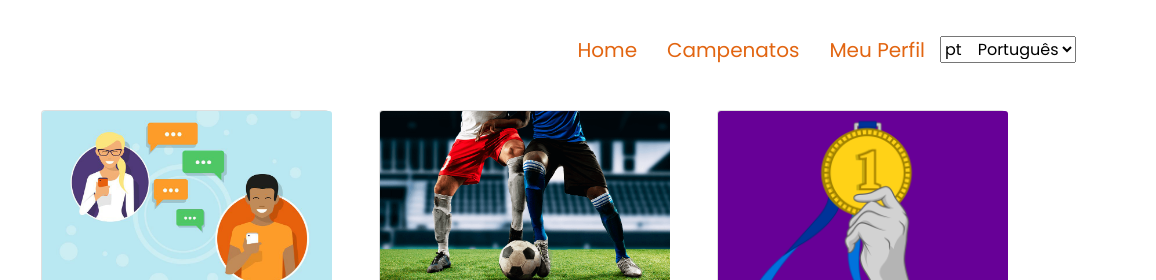
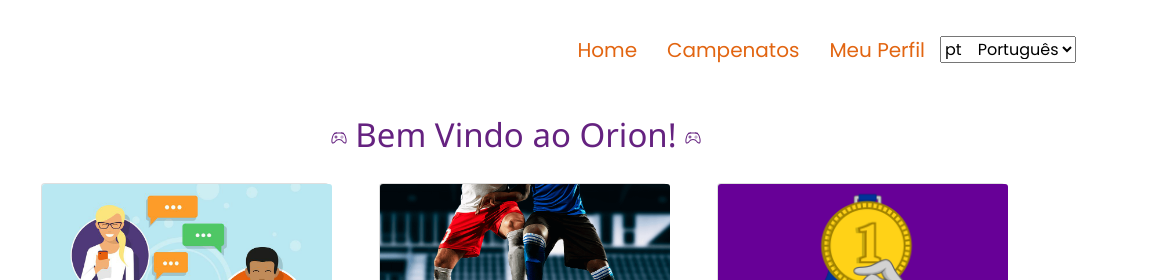
Before and after one commit to Guilhermeferreir/PdsOrion2022, a plain HTML site: page Home_Inside/index.html in a window 1280 px wide. Shown: the top 280 px of the page, 124-1280 px from the left. Drawn offline with nearby package versions, Linux system fonts and the light colour scheme.

Commit message:
update Home_Inside

```diff
--- a/Home_Inside/index.html
+++ b/Home_Inside/index.html
@@ -28,6 +28,15 @@
       </ul>
     </nav>
   </header>
+  <div class="titulo">
+    <h1><svg xmlns="http://www.w3.org/2000/svg" width="16" height="16" fill="currentColor" class="bi bi-controller" viewBox="0 0 16 16">
+      <path d="M11.5 6.027a.5.5 0 1 1-1 0 .5.5 0 0 1 1 0zm-1.5 1.5a.5.5 0 1 0 0-1 .5.5 0 0 0 0 1zm2.5-.5a.5.5 0 1 1-1 0 .5.5 0 0 1 1 0zm-1.5 1.5a.5.5 0 1 0 0-1 .5.5 0 0 0 0 1zm-6.5-3h1v1h1v1h-1v1h-1v-1h-1v-1h1v-1z"/>
+      <path d="M3.051 3.26a.5.5 0 0 1 .354-.613l1.932-.518a.5.5 0 0 1 .62.39c.655-.079 1.35-.117 2.043-.117.72 0 1.443.041 2.12.126a.5.5 0 0 1 .622-.399l1.932.518a.5.5 0 0 1 .306.729c.14.09.266.19.373.297.408.408.78 1.05 1.095 1.772.32.733.599 1.591.805 2.466.206.875.34 1.78.364 2.606.024.816-.059 1.602-.328 2.21a1.42 1.42 0 0 1-1.445.83c-.636-.067-1.115-.394-1.513-.773-.245-.232-.496-.526-.739-.808-.126-.148-.25-.292-.368-.423-.728-.804-1.597-1.527-3.224-1.527-1.627 0-2.496.723-3.224 1.527-.119.131-.242.275-.368.423-.243.282-.494.575-.739.808-.398.38-.877.706-1.513.773a1.42 1.42 0 0 1-1.445-.83c-.27-.608-.352-1.395-.329-2.21.024-.826.16-1.73.365-2.606.206-.875.486-1.733.805-2.466.315-.722.687-1.364 1.094-1.772a2.34 2.34 0 0 1 .433-.335.504.504 0 0 1-.028-.079zm2.036.412c-.877.185-1.469.443-1.733.708-.276.276-.587.783-.885 1.465a13.748 13.748 0 0 0-.748 2.295 12.351 12.351 0 0 0-.339 2.406c-.022.755.062 1.368.243 1.776a.42.42 0 0 0 .426.24c.327-.034.61-.199.929-.502.212-.202.4-.423.615-.674.133-.156.276-.323.44-.504C4.861 9.969 5.978 9.027 8 9.027s3.139.942 3.965 1.855c.164.181.307.348.44.504.214.251.403.472.615.674.318.303.601.468.929.503a.42.42 0 0 0 .426-.241c.18-.408.265-1.02.243-1.776a12.354 12.354 0 0 0-.339-2.406 13.753 13.753 0 0 0-.748-2.295c-.298-.682-.61-1.19-.885-1.465-.264-.265-.856-.523-1.733-.708-.85-.179-1.877-.27-2.913-.27-1.036 0-2.063.091-2.913.27z"/>
+    </svg>  Bem Vindo ao Orion!  <svg xmlns="http://www.w3.org/2000/svg" width="16" height="16" fill="currentColor" class="bi bi-controller" viewBox="0 0 16 16">
+      <path d="M11.5 6.027a.5.5 0 1 1-1 0 .5.5 0 0 1 1 0zm-1.5 1.5a.5.5 0 1 0 0-1 .5.5 0 0 0 0 1zm2.5-.5a.5.5 0 1 1-1 0 .5.5 0 0 1 1 0zm-1.5 1.5a.5.5 0 1 0 0-1 .5.5 0 0 0 0 1zm-6.5-3h1v1h1v1h-1v1h-1v-1h-1v-1h1v-1z"/>
+      <path d="M3.051 3.26a.5.5 0 0 1 .354-.613l1.932-.518a.5.5 0 0 1 .62.39c.655-.079 1.35-.117 2.043-.117.72 0 1.443.041 2.12.126a.5.5 0 0 1 .622-.399l1.932.518a.5.5 0 0 1 .306.729c.14.09.266.19.373.297.408.408.78 1.05 1.095 1.772.32.733.599 1.591.805 2.466.206.875.34 1.78.364 2.606.024.816-.059 1.602-.328 2.21a1.42 1.42 0 0 1-1.445.83c-.636-.067-1.115-.394-1.513-.773-.245-.232-.496-.526-.739-.808-.126-.148-.25-.292-.368-.423-.728-.804-1.597-1.527-3.224-1.527-1.627 0-2.496.723-3.224 1.527-.119.131-.242.275-.368.423-.243.282-.494.575-.739.808-.398.38-.877.706-1.513.773a1.42 1.42 0 0 1-1.445-.83c-.27-.608-.352-1.395-.329-2.21.024-.826.16-1.73.365-2.606.206-.875.486-1.733.805-2.466.315-.722.687-1.364 1.094-1.772a2.34 2.34 0 0 1 .433-.335.504.504 0 0 1-.028-.079zm2.036.412c-.877.185-1.469.443-1.733.708-.276.276-.587.783-.885 1.465a13.748 13.748 0 0 0-.748 2.295 12.351 12.351 0 0 0-.339 2.406c-.022.755.062 1.368.243 1.776a.42.42 0 0 0 .426.24c.327-.034.61-.199.929-.502.212-.202.4-.423.615-.674.133-.156.276-.323.44-.504C4.861 9.969 5.978 9.027 8 9.027s3.139.942 3.965 1.855c.164.181.307.348.44.504.214.251.403.472.615.674.318.303.601.468.929.503a.42.42 0 0 0 .426-.241c.18-.408.265-1.02.243-1.776a12.354 12.354 0 0 0-.339-2.406 13.753 13.753 0 0 0-.748-2.295c-.298-.682-.61-1.19-.885-1.465-.264-.265-.856-.523-1.733-.708-.85-.179-1.877-.27-2.913-.27-1.036 0-2.063.091-2.913.27z"/>
+    </svg></h1>
+  </div>
 
   <div class="cards">
     <div class="card" style="width: 18rem;">
--- a/Home_Inside/style.css
+++ b/Home_Inside/style.css
@@ -77,6 +77,15 @@ nav li a:hover{
 a{
     text-decoration: none;
     font-size: 20px;
+}
+
+.titulo h1{
+    text-align: center;
+    font-size: 33px;
+    margin-top: 25px;
+    color: #652280;
+    font-weight: 500;
+    font-family: 'Segoe UI', Tahoma, Geneva, Verdana, sans-serif;
 }
 
 
```
